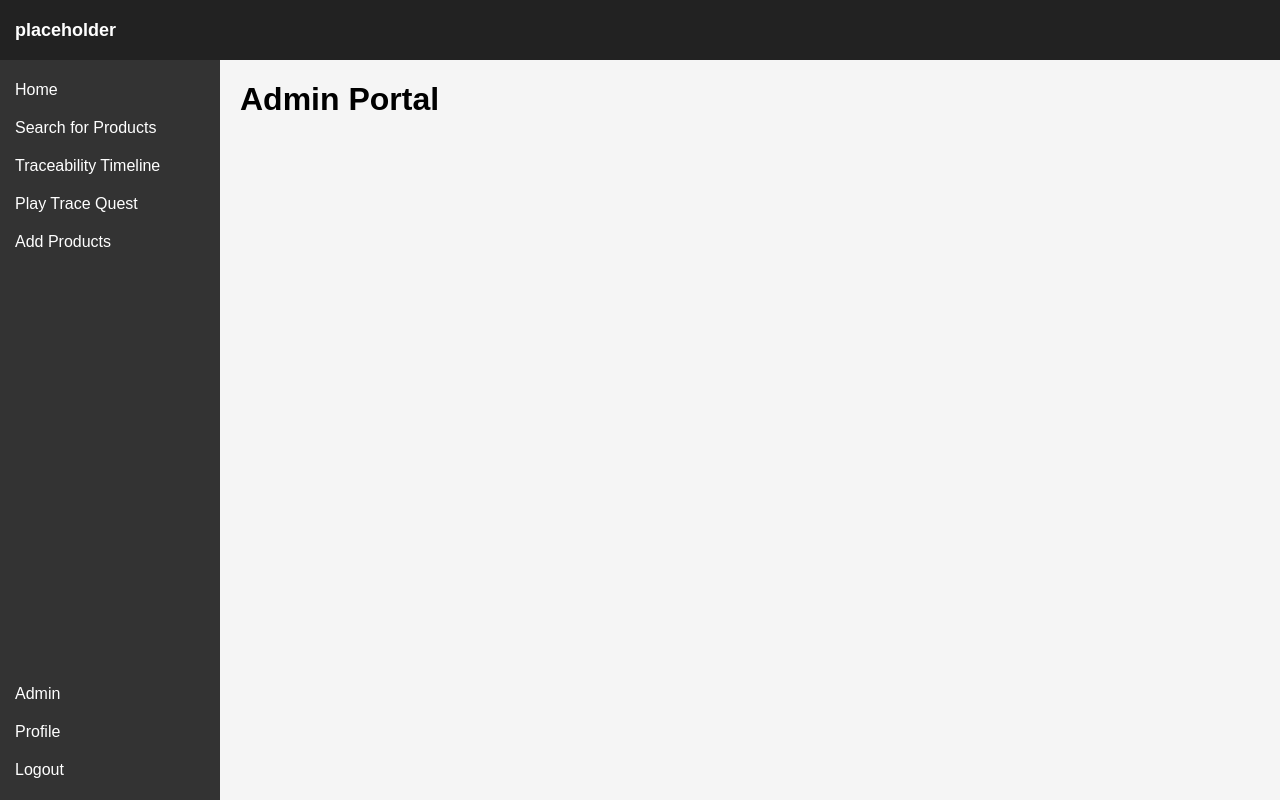
After one commit to Shrlotia/COM2020---Single-Scan-Traceability-Quest, a Flask app: page /admin in a window 1280 px wide. The commit adds this page. Run offline with Flask 3, Linux system fonts and the light colour scheme; a user stored in the database is signed in.

Commit message:
Added more authentication, admin.html, profile.html and restructured certain webpages

```diff
--- a/main.py
+++ b/main.py
@@ -22,6 +22,7 @@ def home():
 
 # basic scan page
 @app.route("/scan", methods=["GET", "POST"])
+@login_required
 def scan():
     if request.method == "GET":
         return render_template("scan.html")
@@ -35,26 +36,23 @@ def scan():
 
 # simple product page that receives the detected barcode
 @app.route("/product/<barcode>", methods=["GET"])
+@login_required
 def product(barcode: str):
     normalized = normalize_barcode(barcode)
     product_name = lookup_product_name(normalized)
     return render_template("product.html", barcode=normalized, product_name=product_name)
 
 # basic scan page
-@app.route("/saved_products", methods=["GET"])
-def saved():
-    return render_template("saved.html")
+@app.route("/timeline", methods=["GET"])
+@login_required
+def timeline():
+    return render_template("timeline.html")
 
 # basic scan page
 @app.route("/trace_quest", methods=["GET"])
+@login_required
 def tracequest():
     return render_template("tracequest.html")
-
-# basic scan page
-@app.route("/timeline", methods=["GET"])
-def timeline():
-    return render_template("timeline.html")
-
 
 @app.route("/profile", methods=["GET"])
 @login_required
@@ -110,9 +108,14 @@ def login():
 @app.route("/logout", methods=["GET"])
 @login_required
 def logout():
-    logout_user()  # Clears the session
+    logout_user()
     flash("You have been logged out", "success")
-    return redirect(url_for("home"))  # Or wherever you want users to go
+    return redirect(url_for("home"))
+
+@app.route("/admin", methods=["GET"])
+@login_required
+def admin():
+    return render_template("admin.html")
 
 # local data file containing barcodes and product names
 OFF_DATA_PATH = Path(__file__).with_name("SimplifiedOFFData.jsonl")
@@ -168,4 +171,5 @@ if __name__ == "__main__":
         db.create_all()
 
     # Listen on all interfaces so the app is reachable from your phone on the same Wi-Fi.
+    # does not work on mobile no matter what I try, might have to fix later
     app.run(debug=True, host="0.0.0.0", port=5000)
--- a/templates/add.html
+++ b/templates/add.html
@@ -5,4 +5,10 @@
 {% block custom_js%}<script type="module" src="{{ url_for('static', filename='js/add.js') }}" defer></script>{% endblock %}
 
 {% block content %}
+<div class="body-element">
+    <h1>Add Products</h1>
+</div>
+<div class="body-element">
+    <h1>Update Products</h1>
+</div>
 {% endblock %}
--- /dev/null
+++ b/templates/admin.html
@@ -0,0 +1,11 @@
+{% extends "base.html" %}
+
+{% block title %}Profile{% endblock %}
+{% block custom_css %}<link rel="stylesheet" href="{{ url_for('static', filename='css/admin.css') }}">{% endblock %}
+{% block custom_js%}<script type="module" src="{{ url_for('static', filename='js/admin.js') }}" defer></script>{% endblock %}
+
+{% block content %}
+<div class="body-element">
+    <h1>Admin Portal</h1>
+</div>
+{% endblock %}
--- a/templates/base.html
+++ b/templates/base.html
@@ -42,7 +42,7 @@
                 <a href="{{ url_for('timeline')}}">Traceability Timeline</a>
                 <a href="{{ url_for('tracequest') }}">Play Trace Quest</a>
                 {% if current_user.is_authenticated %}
-                    {% if current_user.is_verifier %}
+                    {% if current_user.is_verifier or current_user.is_admin %}
                         <a href="{{ url_for('add') }}">Add Products</a>
                     {% endif %}
                 {% endif %}
@@ -53,7 +53,7 @@
 
             <div class="sidebar-bottom">
                 {% if current_user.is_authenticated %}
-                    {% if current_user.is_admin %}
+                    {% if current_user.is_admin or current_user.is_verifier %}
                         <a href="{{ url_for('admin') }}">Admin</a>
                     {% endif %}
                     <a href="{{ url_for('profile') }}">Profile</a>
--- a/templates/timeline.html
+++ b/templates/timeline.html
@@ -5,4 +5,7 @@
 {% block custom_js%}<script type="module" src="{{ url_for('static', filename='js/timeline.js') }}" defer></script>{% endblock %}
 
 {% block content %}
+<div class="body-element">
+    <h1>Traceability Timeline</h1>
+</div>
 {% endblock %}
--- a/templates/tracequest.html
+++ b/templates/tracequest.html
@@ -5,4 +5,7 @@
 {% block custom_js%}<script type="module" src="{{ url_for('static', filename='js/tracequest.js') }}" defer></script>{% endblock %}
 
 {% block content %}
+<div class="body-element">
+    <h1>Trace Quest</h1>
+</div>
 {% endblock %}
```
Also changed, not shown: config.py (+13 -5 lines), create_admins.py (added, +33 -0 lines), templates/saved.html (deleted, +0 -8 lines), instance/trace_quest.db, static/css/admin.css (added), static/css/saved.css (deleted), static/js/admin.js (added), static/js/saved.js (deleted).
